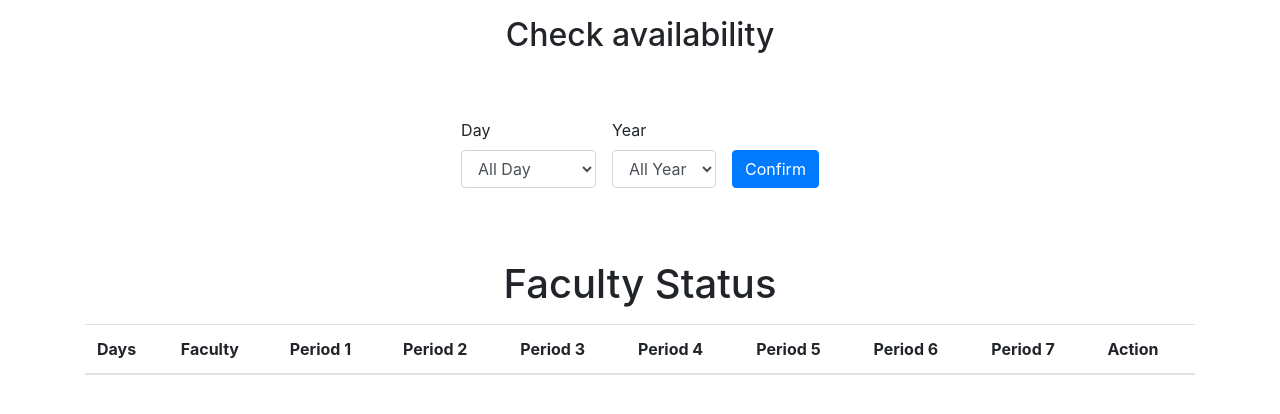
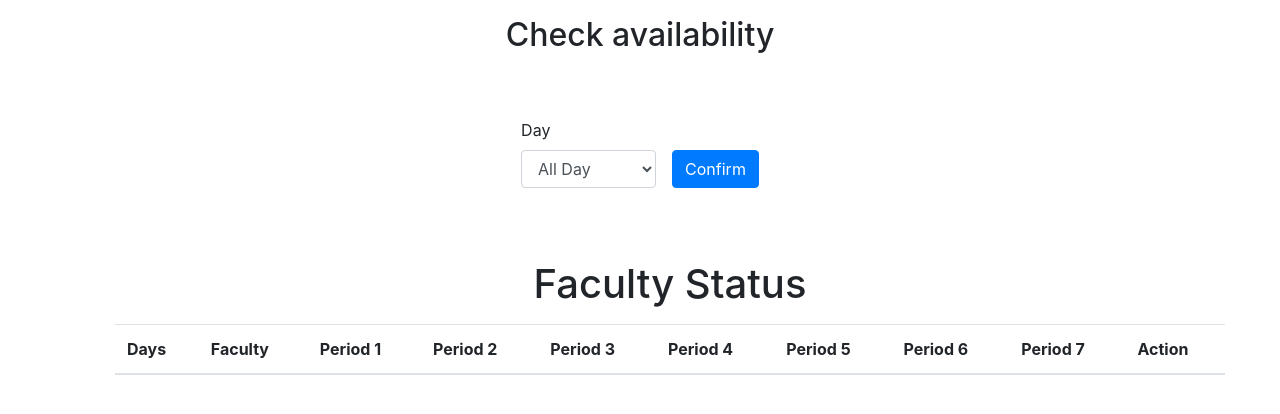
Before and after one commit to Codersfreedom/project, a PHP site: page /admin.php in a window 1280 px wide. Shown: the top 414 px of the page. Run offline with PHP 8.4, Linux system fonts and the light colour scheme; lists and menus that the app fills with data are empty; some libraries are stand-ins or nearby versions.

Commit message:
update function added

```diff
--- a/admin.php
+++ b/admin.php
@@ -27,7 +27,7 @@
             <form action="admin.php" class="d-flex flex-row align-self-center" method="post">
                 <div class="form-group pr-3">
                     <label for="subname">Day</label>
-                    <select class="form-control" id="day" name="day">
+                    <select class="form-control" id="day" name="dropday">
                         <option>Monday</option>
                         <option>Tuesday</option>
                         <option>Wednesday</option>
@@ -38,17 +38,6 @@
                     </select>
                 </div>
 
-                <div class="form-group pr-3">
-                    <label for="subname">Year</label>
-                    <select class="form-control" id="year" name="year">
-                        <option>1</option>
-                        <option>2</option>
-                        <option>3</option>
-                        <option>4</option>
-                        <option selected>All Year</option>
-
-                    </select>
-                </div>
 
                 <div class="pt-2">
                     <button type="submit" class="btn btn-primary my-4 ">Confirm</button>
@@ -59,7 +48,7 @@
 
         </div>
     </div>
-    <div class="container">
+    <div class="container" style="margin-left:100px">
         <h1 class="text-center my-3">Faculty Status</h1>
 
         <table class="table" id="myTable">
@@ -84,18 +73,15 @@
     <?php
     require 'partials/dbconnect.php';
 
-    function Show_status($year, $day)
-    {   require 'partials/dbconnect.php';
+    function Show_status( $day)
+    {
+        require 'partials/dbconnect.php';
 
-        if ($year == 'All Year' && $day == 'All Day') {
+        if ( $day == 'All Day') {
             $sql = "SELECT faculty.name, status.* from `faculty` left JOIN status on faculty.fac_id = status.fac_id";
-
-        } elseif ($year == 'All Year' && $day != 'All Day') {
-            $sql = "SELECT faculty.name, status.* from `faculty` left JOIN status on faculty.fac_id = status.fac_id WHERE `day`='$day'";
-        } elseif ($year != 'All Year' && $day == 'All Day') {
-            $sql = "SELECT faculty.name, status.* from `faculty` left JOIN status on faculty.fac_id = status.fac_id WHERE `year`=$year";
-        } elseif ($year != 'All Year' && $day != 'All Day') {
-            $sql = "SELECT faculty.name, status.* from `faculty` left JOIN status on faculty.fac_id = status.fac_id WHERE `year`=$year and `day`='$day'";
+        }
+        else{
+            $sql = "SELECT faculty.name, status.* from `faculty` left JOIN status on faculty.fac_id = status.fac_id WHERE  `day`='$day'";
         }
 
         $result = mysqli_query($conn, $sql);
@@ -103,88 +89,93 @@
 
         while ($row = mysqli_fetch_assoc($result)) {
 
-            // if ($row['slot1'] == 1) {
-            //     $slot1 = 'Available';
-            // } else {
-            //     $slot1 = 'Not Available';
-            // }
 
-            // if ($row['slot2'] == 1) {
-            //     $slot2 = 'Available';
-            // } else {
-            //     $slot2 = 'Not Available';
-            // }
-            // if ($row['slot3'] == 1) {
-            //     $slot3 = 'Available';
-            // } else {
-            //     $slot3 = 'Not Available';
-            // }
-            // if ($row['slot4'] == 1) {
-            //     $slot4 = 'Available';
-            // } else {
-            //     $slot4 = 'Not Available';
-            // }
-            // if ($row['slot5'] == 1) {
-            //     $slot5 = 'Available';
-            // } else {
-            //     $slot5 = 'Not Available';
-            // }
-
-            // if ($row['slot6'] == 1) {
-            //     $slot6 = 'Available';
-            // } else {
-            //     $slot6 = 'Not Available';
-            // }
-            // if ($row['slot7'] == 1) {
-            //     $slot7 = 'Available';
-            // } else {
-            //     $slot7 = 'Not Available';
-            // }
-            echo "<div class='container'><form method='post' action='";echo htmlspecialchars($_SERVER["PHP_SELF"]);echo"'>  <tr>
-            <input type='hidden'  name='fac_id' value='".$row['fac_id']."'>
+            echo "<div class='container'><form method='post' action='";
+            echo htmlspecialchars($_SERVER["PHP_SELF"]);
+            echo "'>  <tr>
+            <input type='hidden'  name='fac_id' value='" . $row['fac_id'] . "'>
+            <input type='hidden'  name='year' value='" . $row['year'] . "'>
             <th scope='row'><select class=\"form-select\" name='day'>
-            <option value='Monday'";echo $row['day']==='Monday'?' selected':''; echo" >Monday</option>
-            <option value='Tuesday'";echo $row['day']==='Tuesday '?' selected':''; echo" >Tuesday</option>
-            <option value='Wednesday'";echo $row['day']==='Wednesday '?' selected':''; echo" >Wednesday</option>
-            <option value='Thursday'";echo $row['day']==='Thursday '?' selected':''; echo" >Thursday</option>
-            <option value='Friday'";echo $row['day']==='Friday '?' selected':''; echo" >Friday</option>
+            <option value='Monday'";
+            echo $row['day'] === 'Monday' ? ' selected' : '';
+            echo " >Monday</option>
+            <option value='Tuesday'";
+            echo $row['day'] === 'Tuesday ' ? ' selected' : '';
+            echo " >Tuesday</option>
+            <option value='Wednesday'";
+            echo $row['day'] === 'Wednesday ' ? ' selected' : '';
+            echo " >Wednesday</option>
+            <option value='Thursday'";
+            echo $row['day'] === 'Thursday ' ? ' selected' : '';
+            echo " >Thursday</option>
+            <option value='Friday'";
+            echo $row['day'] === 'Friday ' ? ' selected' : '';
+            echo " >Friday</option>
 
             </select></th>
         <td>" . $row['name'] . "</td>
 
         <td><select class=\"form-select\" name='slot1'>
-        <option value='1' ";echo $row['slot1']==1? 'selected':'';echo ">Available</option>
-        <option value='0' ";echo $row['slot1']==0? 'selected':'';echo ">Not Available</option>
+        <option value='1' ";
+            echo $row['slot1'] == 1 ? 'selected' : '';
+            echo ">Available</option>
+        <option value='0' ";
+            echo $row['slot1'] == 0 ? 'selected' : '';
+            echo ">Not Available</option>
         </select></td>
 
         <td><select class=\"form-select\" name='slot2'>
-        <option value='1' ";echo $row['slot2']==1? 'selected':'';echo ">Available</option>
-        <option value='0' ";echo $row['slot2']==0? 'selected':'';echo ">Not Available</option>
+        <option value='1' ";
+            echo $row['slot2'] == 1 ? 'selected' : '';
+            echo ">Available</option>
+        <option value='0' ";
+            echo $row['slot2'] == 0 ? 'selected' : '';
+            echo ">Not Available</option>
         </select></td>
 
         <td><select class=\"form-select\" name='slot3'>
-        <option value='1' ";echo $row['slot3']==1? 'selected':'';echo ">Available</option>
-        <option value='0' ";echo $row['slot3']==0? 'selected':'';echo ">Not Available</option>
+        <option value='1' ";
+            echo $row['slot3'] == 1 ? 'selected' : '';
+            echo ">Available</option>
+        <option value='0' ";
+            echo $row['slot3'] == 0 ? 'selected' : '';
+            echo ">Not Available</option>
         </select></td>
 
         <td><select class=\"form-select\" name='slot4'>
-        <option value='1' ";echo $row['slot4']==1? 'selected':'';echo ">Available</option>
-        <option value='0' ";echo $row['slot4']==0? 'selected':'';echo ">Not Available</option>
+        <option value='1' ";
+            echo $row['slot4'] == 1 ? 'selected' : '';
+            echo ">Available</option>
+        <option value='0' ";
+            echo $row['slot4'] == 0 ? 'selected' : '';
+            echo ">Not Available</option>
         </select></td>
 
         <td><select class=\"form-select\" name='slot5'>
-        <option value='1' ";echo $row['slot5']==1? 'selected':'';echo ">Available</option>
-        <option value='0' ";echo $row['slot5']==0? 'selected':'';echo ">Not Available</option>
+        <option value='1' ";
+            echo $row['slot5'] == 1 ? 'selected' : '';
+            echo ">Available</option>
+        <option value='0' ";
+            echo $row['slot5'] == 0 ? 'selected' : '';
+            echo ">Not Available</option>
         </select></td>
 
         <td><select class=\"form-select\" name='slot6'>
-        <option value='1' ";echo $row['slot6']==1? 'selected':'';echo ">Available</option>
-        <option value='0' ";echo $row['slot6']==0? 'selected':'';echo ">Not Available</option>
+        <option value='1' ";
+            echo $row['slot6'] == 1 ? 'selected' : '';
+            echo ">Available</option>
+        <option value='0' ";
+            echo $row['slot6'] == 0 ? 'selected' : '';
+            echo ">Not Available</option>
         </select></td>
 
         <td><select class=\"form-select\" name='slot7'>
-        <option value='1' ";echo $row['slot7']==1? 'selected':'';echo ">Available</option>
-        <option value='0' ";echo $row['slot7']==0? 'selected':'';echo ">Not Available</option>
+        <option value='1' ";
+            echo $row['slot7'] == 1 ? 'selected' : '';
+            echo ">Available</option>
+        <option value='0' ";
+            echo $row['slot7'] == 0 ? 'selected' : '';
+            echo ">Not Available</option>
         </select></td>
 
         <td><button type=\"submit\" class=\"btn btn-primary\">Update</button></td>
@@ -203,25 +194,100 @@
 
 
 
-        if(isset($_POST['day']) && isset($_POST['year']))
-        {$day = $_POST['day'];
-        $year = $_POST['year'];
-        Show_status($year, $day);
+        if (isset($_POST['dropday'])) {
+            $dropdown_day = $_POST['dropday'];
+
+            Show_status($dropdown_day);
         }
-        if(isset($_POST['slot1'])){
-            $slot1=$_POST['slot1'];
-            $slot2=$_POST['slot2'];
-            $slot2=$_POST['slot2'];
-            $slot3=$_POST['slot3'];
-            $slot4=$_POST['slot4'];
-            $slot5=$_POST['slot5'];
-            $slot6=$_POST['slot6'];
-            $slot7=$_POST['slot7'];
-            $day=$_POST['day'];
-            $fac_id=$_POST['fac_id'];
+        else{
+            $dropdown_day = 'All Day';
+
+        }
+        if (isset($_POST['slot1'])) {
+            $slot1 = $_POST['slot1'];
+            $slot2 = $_POST['slot2'];
+            $slot2 = $_POST['slot2'];
+            $slot3 = $_POST['slot3'];
+            $slot4 = $_POST['slot4'];
+            $slot5 = $_POST['slot5'];
+            $slot6 = $_POST['slot6'];
+            $slot7 = $_POST['slot7'];
+            $day = $_POST['day'];
+            $fac_id = $_POST['fac_id'];
+            $year = $_POST['year'];
+
+            echo $slot1;
+            echo$year;
+            echo $day;
+
             //update query fuction
-            echo $slot7;
+            Update_Status($slot1,$slot2,$slot3,$slot4,$slot5,$slot6,$slot7,$day,$year,$fac_id);
+            Show_status($dropdown_day);
+
+
         }
+    }
+
+    function Update_Status($slot1, $slot2, $slot3, $slot4, $slot5, $slot6, $slot7, $day, $year, $fac_id)
+    {
+        require 'partials/dbconnect.php';
+
+
+        $sql1 = "UPDATE `status` SET `slot1`=$slot1,`slot2`=$slot2,`slot3`=$slot3,`slot4`=$slot4,`slot5`=$slot5,`slot6`=$slot6,`slot7`=$slot7 WHERE `day`='$day' and `fac_id`='$fac_id' and `year`=$year";
+        $result = mysqli_query($conn, $sql1);
+
+        if ($year % 2 == 0) {
+            $other_year = $year - 1;
+        } else {
+            $other_year = $year + 1;
+        }
+
+        if ($slot1 == 1) {
+            $new_slot1 = 0;
+        } else {
+            $new_slot1 = 1;
+        }
+
+        if ($slot2 == 1) {
+            $new_slot2 = 0;
+        } else {
+            $new_slot2 = 1;
+        }
+
+        if($slot3 ==1){
+            $new_slot3=0;
+        }
+        else{
+            $new_slot3 = 1;
+        }
+
+        if($slot4==1){
+            $new_slot4 = 0;
+        }else{
+            $new_slot4=1;
+        }
+
+        if($slot5==1){
+            $new_slot5=0;
+        }
+        else{
+            $new_slot5=1;
+        }
+        if($slot6==1){
+            $new_slot6 =0;
+        }else{
+            $new_slot6=1;
+        }
+
+        if($slot7==1){
+            $new_slot7=0;
+        }else{
+            $new_slot7=1;
+        }
+
+
+        $sql2 = "UPDATE `status` SET `slot1`=$new_slot1,`slot2`=$new_slot2,`slot3`=$new_slot3,`slot4`=$new_slot4,`slot5`=$new_slot5,`slot6`=$new_slot6,`slot7`=$new_slot7 WHERE `day`='$day' and `fac_id`='$fac_id' and `year`=$other_year";
+        $result = mysqli_query($conn,$sql2);
     }
     ?>
 
```
